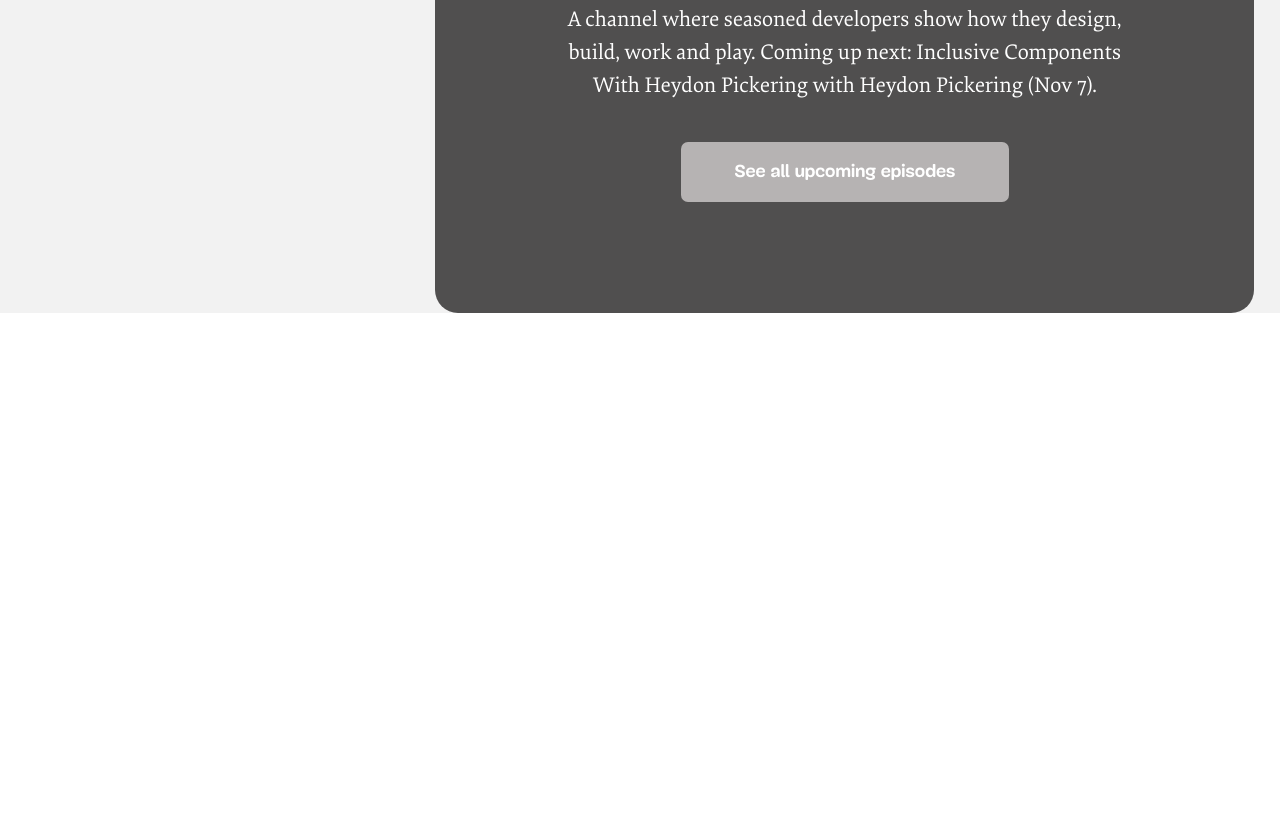
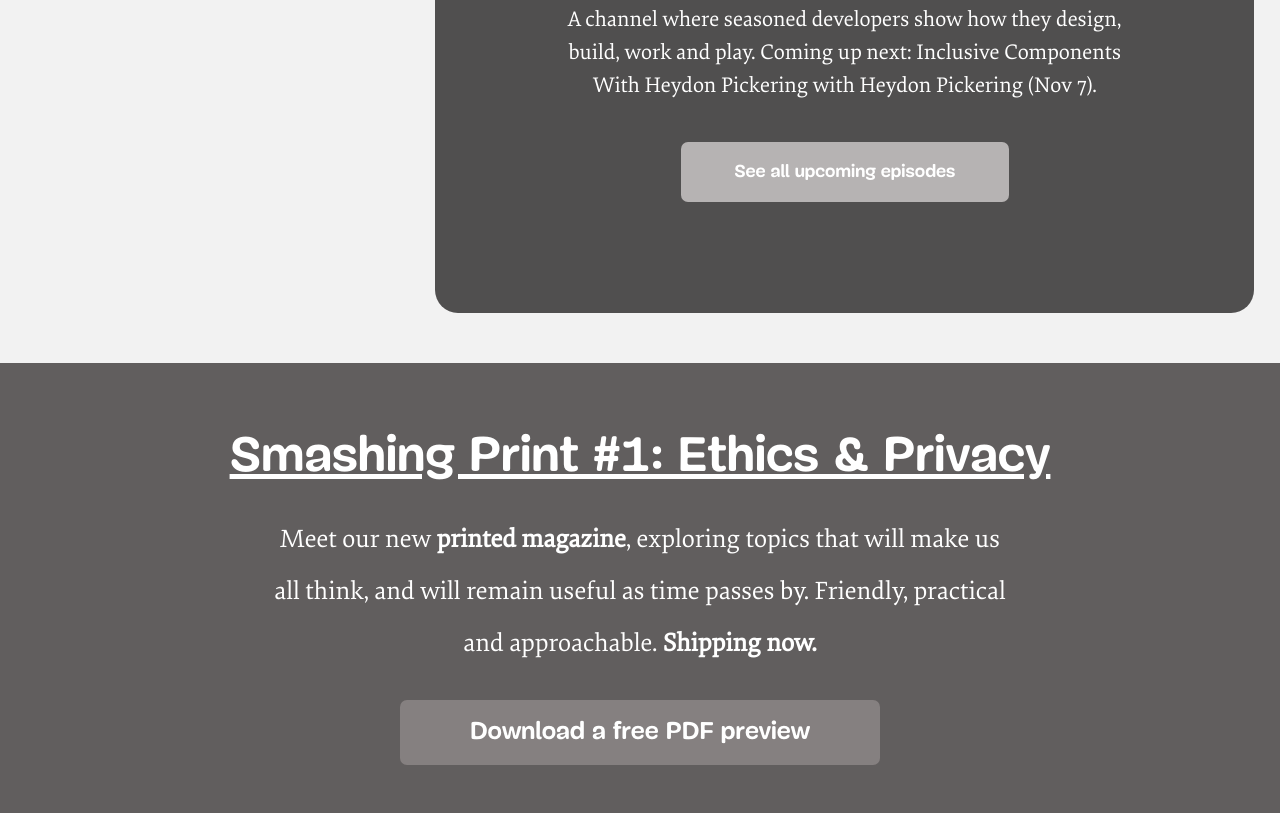
Before and after one commit to fegzycole/Smashing-magazine-clone, a website: page index.html in a window 1280 px wide. Shown: the part 3273-4086 px from the top of the page. Before the commit the page ends 3586 px from the top, so only its background shows below. Drawn offline with Linux system fonts and the light colour scheme.

Commit message:
add ethics section

```diff
--- a/css/style.css
+++ b/css/style.css
@@ -23,6 +23,10 @@
   padding: 0;
   box-sizing: border-box;
   font-family: Mija, sans-serif;
+}
+
+body {
+  background: #f2f2f2;
 }
 
 header nav {
@@ -221,3 +225,41 @@
 .bookmarks-tv button {
   width: 40%;
 }
+
+.ethics {
+  width: 100%;
+  padding: 30px;
+  height: 450px;
+  margin: 50px 0 0 0;
+  text-align: center;
+  background: rgb(97, 94, 94);
+}
+
+.ethics > h2 {
+  margin-top: 40px;
+}
+
+.ethics h2 a {
+  color: white;
+  font-size: 50px;
+}
+
+.ethics > p,
+.ethics > p > strong {
+  width: 60%;
+  margin: 30px auto 0 auto;
+  font-family: Elena;
+  font-size: 26px;
+  line-height: 2;
+  color: white;
+}
+
+.ethics > button {
+  padding: 20px 70px;
+  background: rgba(187, 177, 177, 0.4);
+  font-size: 25px;
+  border: none;
+  color: white;
+  border-radius: 7px;
+  margin-top: 30px;
+}
--- a/index.html
+++ b/index.html
@@ -132,6 +132,13 @@
         </article>
 
       </section>
+      <section class="ethics">
+        <h2>
+          <a href="/2019/07/smashing-magazine-print-1-release/">Smashing Print #1: Ethics &amp; Privacy</a>
+        </h2>
+        <p>Meet our new <strong>printed magazine</strong>, exploring topics that will make us all think, and will remain useful as time passes by. Friendly, practical and approachable. <strong>Shipping now.</strong></p>
+        <button>Download a free PDF preview</button>
+      </section>
   </main>
 </body>
 
```
